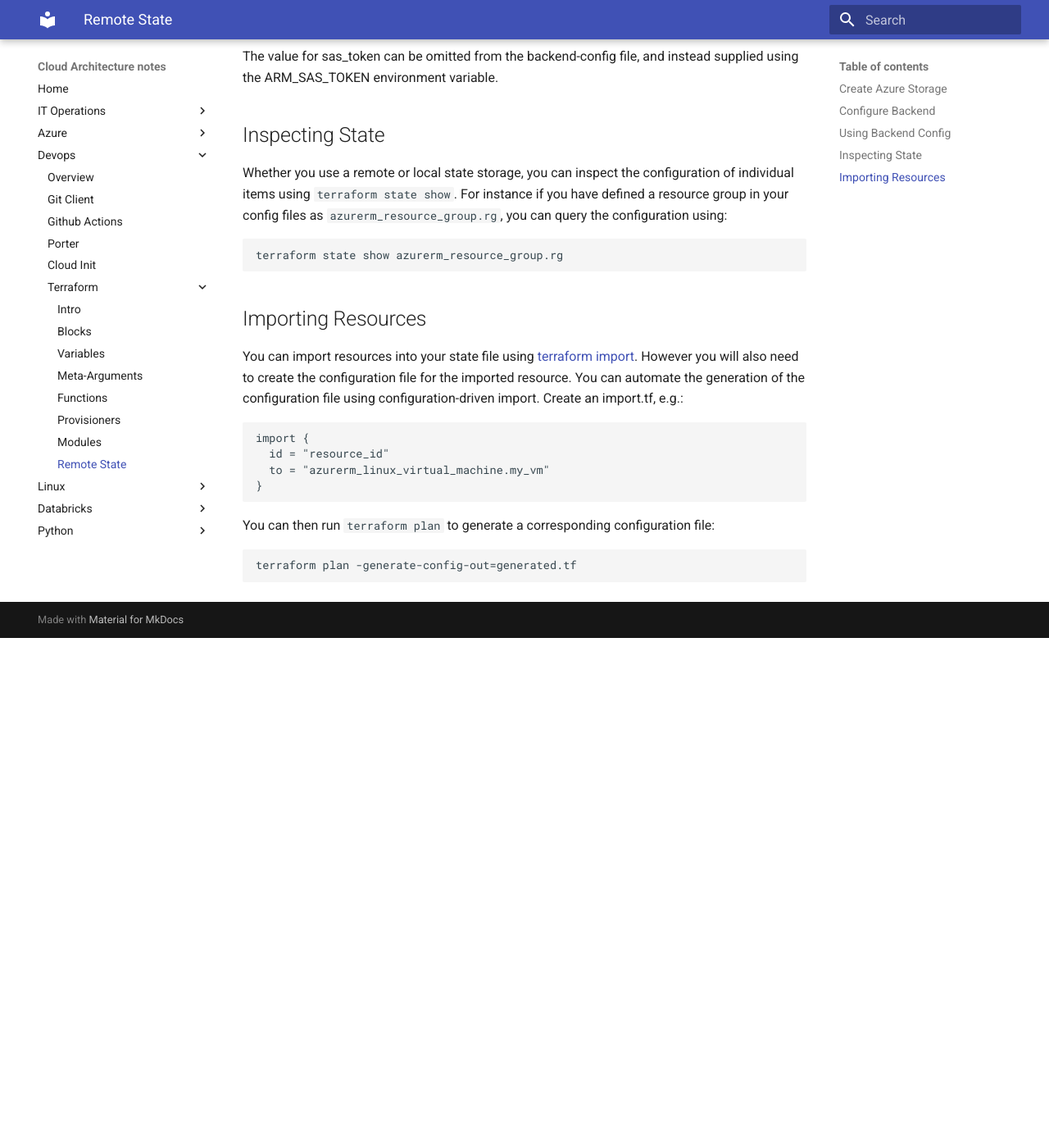
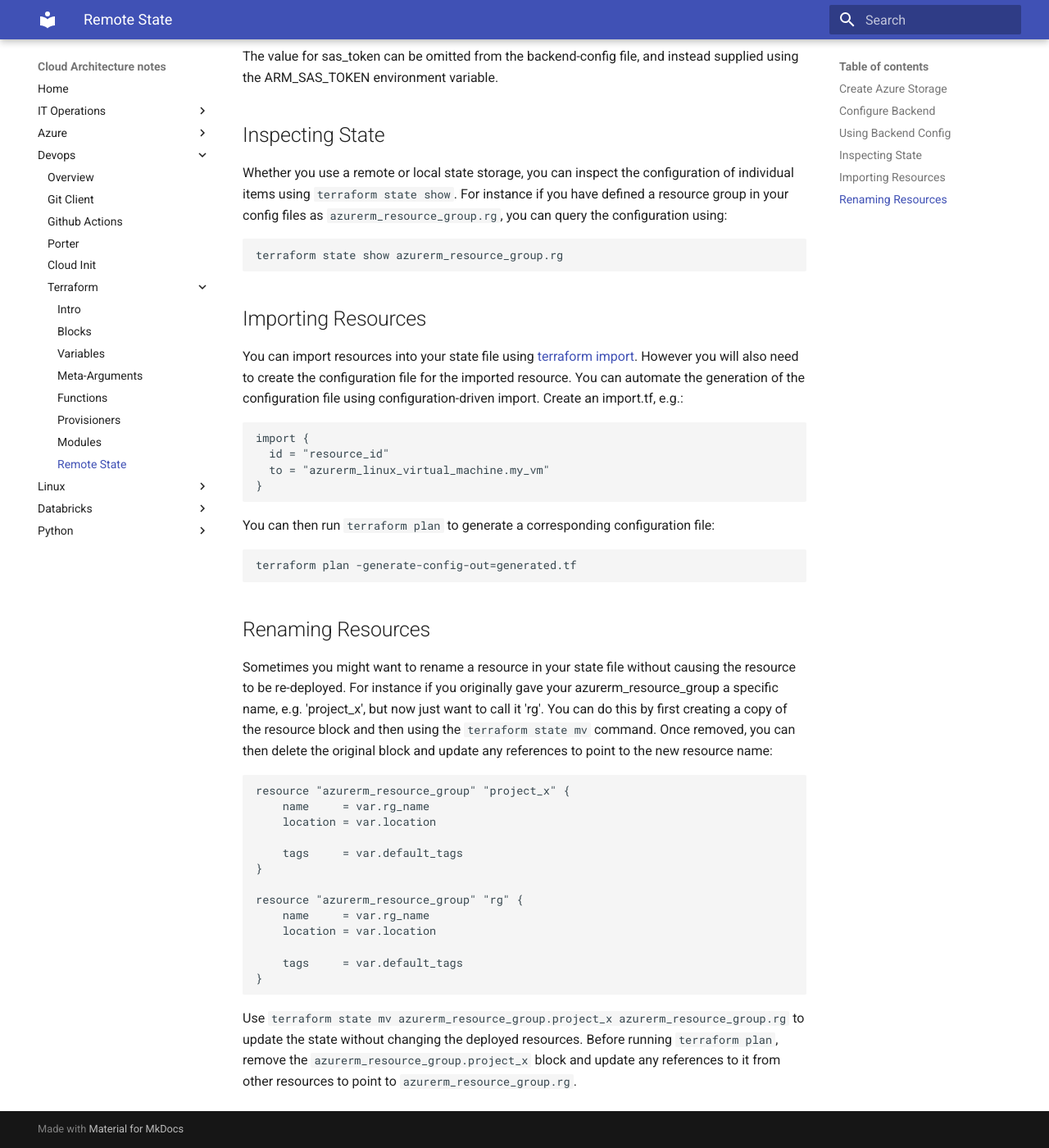
Before and after one commit to dram1964/cloudarchitect, an MkDocs documentation site: the page built from docs/devops/terraform/state.md, in a window 1280 px wide and 1400 px high, scrolled down 2428 px. Shown: the whole window at 82% size. Built offline with MkDocs 1.6.1 and Material for MkDocs 9.7.7, drawn with Linux system fonts in a browser that asks for light colours; before the commit the page ends 3206 px from its top, so only the background shows below that.

Commit message:
adds notes on terraform state mv

````diff
--- a/docs/devops/terraform/state.md
+++ b/docs/devops/terraform/state.md
@@ -140,3 +140,34 @@ You can then run `terraform plan` to generate a corresponding configuration file
 ```bash
 terraform plan -generate-config-out=generated.tf
 ```
+
+## Renaming Resources
+
+Sometimes you might want to rename a resource in your state file without
+causing the resource to be re-deployed. For instance if you originally
+gave your azurerm_resource_group a specific name, e.g. 'project_x', but now
+just want to call it 'rg'. You can do this by first creating a copy of the
+resource block and then using the `terraform state mv` command. Once
+removed, you can then delete the original block and update any references
+to point to the new resource name:
+
+```terraform
+resource "azurerm_resource_group" "project_x" {
+    name     = var.rg_name
+    location = var.location
+
+    tags     = var.default_tags
+}
+
+resource "azurerm_resource_group" "rg" {
+    name     = var.rg_name
+    location = var.location
+
+    tags     = var.default_tags
+}
+```
+
+Use `terraform state mv azurerm_resource_group.project_x azurerm_resource_group.rg`
+to update the state without changing the deployed resources. Before running
+`terraform plan`, remove the `azurerm_resource_group.project_x` block and update
+any references to it from other resources to point to `azurerm_resource_group.rg`.
````
